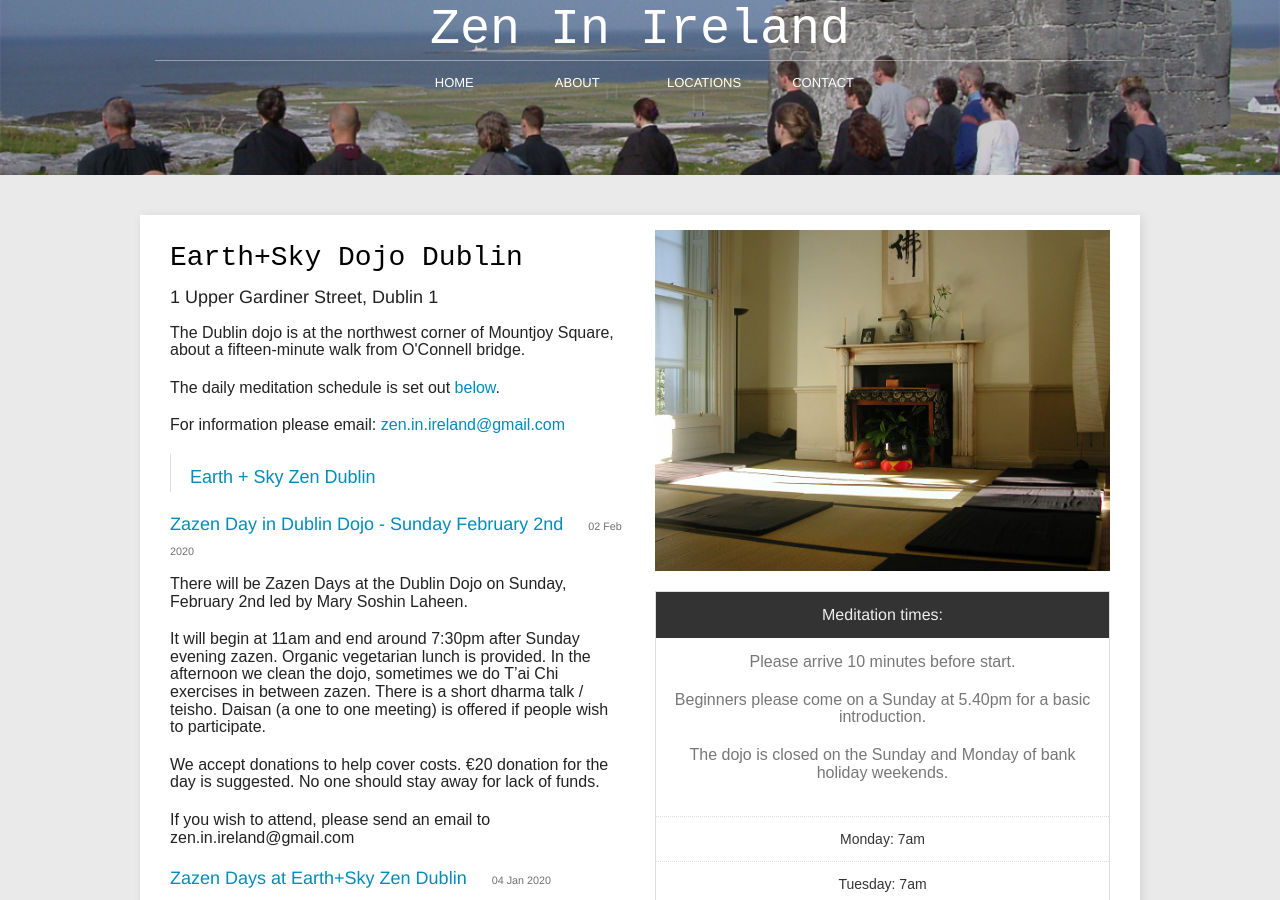
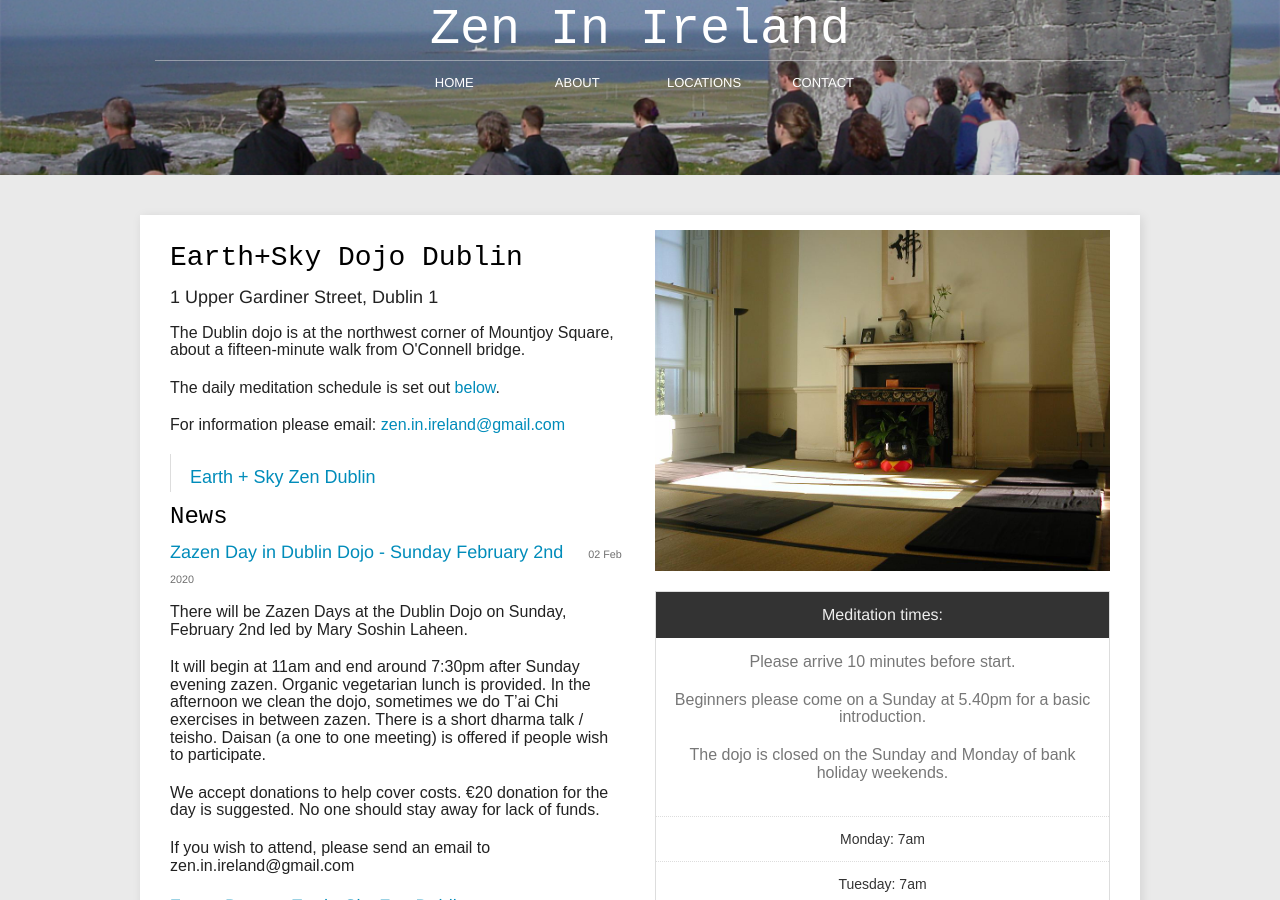
Before and after one commit to zen-ireland/zenireland.github.io, a Jekyll site: the page built from dublin.html, in a window 1280 px wide and 900 px high. Built offline with Jekyll 4.4.1, drawn with Linux system fonts in a browser that asks for light colours.

Commit message:
clean up html

```diff
--- a/dublin.html
+++ b/dublin.html
@@ -17,6 +17,8 @@ layout: default
   </div>
 
   <p></p>
+
+  <h3>News</h3>
 
   {% for post in site.posts %}
   {% if post.categories contains 'dublin' %}
```
Also changed, not shown: galway.html (indentation only), index.html (indentation only). Lines whose indentation alone changed are shown as unchanged.
